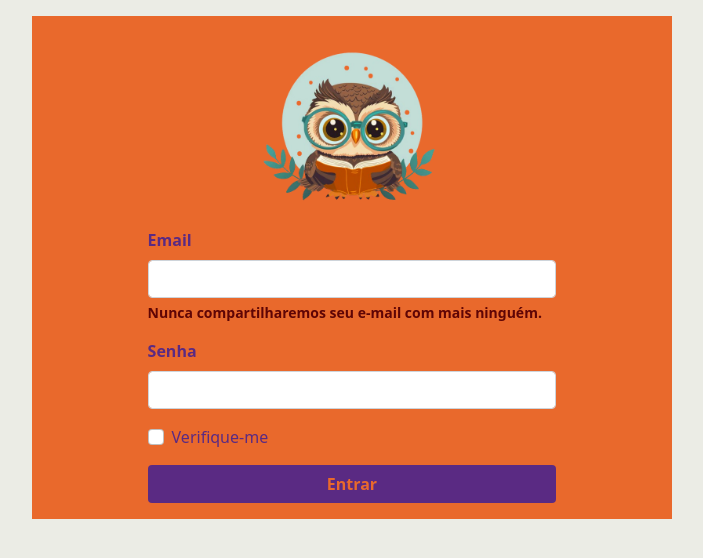
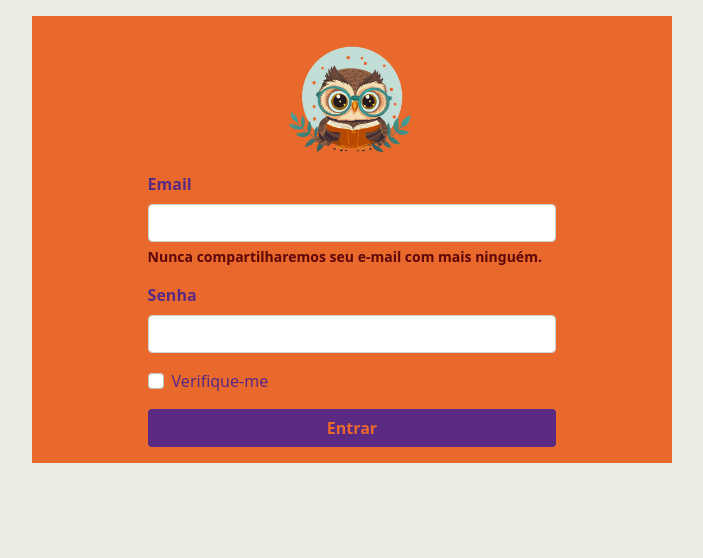
Before and after one commit to coutinhojessica/jcsite, a plain HTML site: page bootstrap/login/index.html in a window 1280 px wide. Shown: the whole page, without its empty margins (288-991 px from the left). Drawn offline with nearby package versions, Linux system fonts and the light colour scheme.

Commit message:
Ajuste no README e no index.

```diff
--- a/bootstrap/login/index.html
+++ b/bootstrap/login/index.html
@@ -28,7 +28,7 @@
             alt="logo"
             srcset=""
             class="img-fluid"
-            width="70%"
+            width="50%"
           />
         </div>
         <div class="container d-flex justify-content-center align-items-center">
```
Also changed, not shown: README.md.
